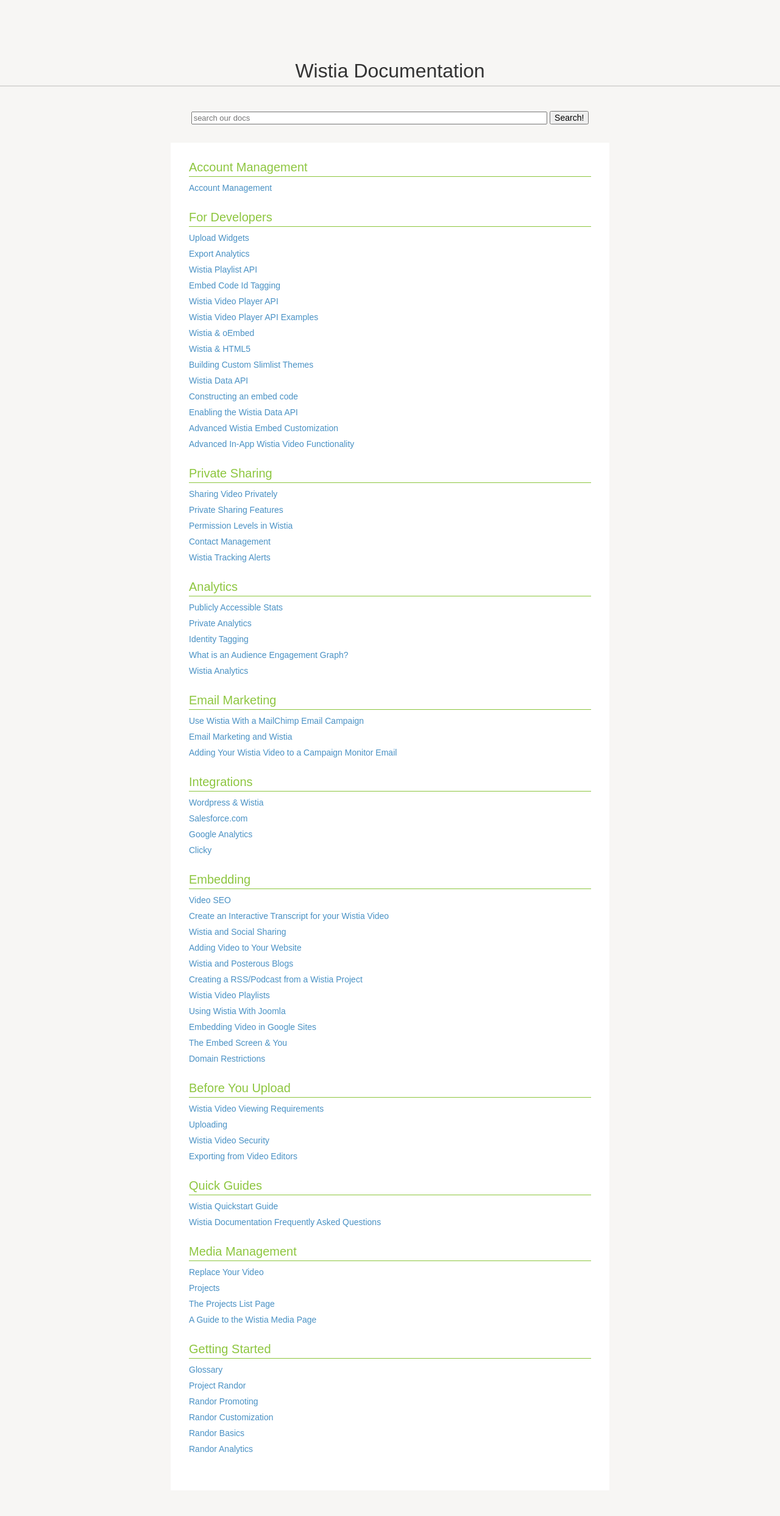
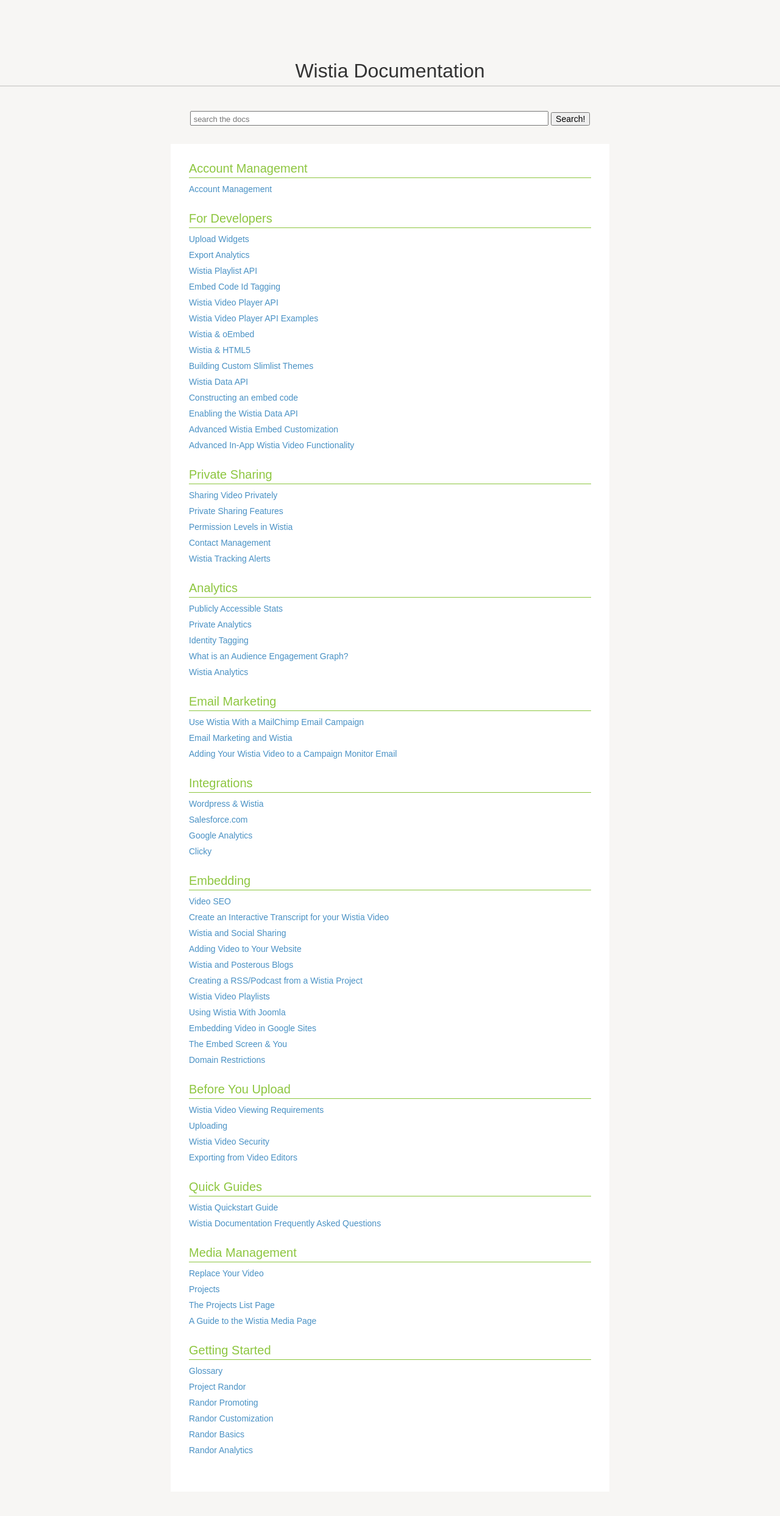
Before and after one commit to wistia/wistia-open-docs, a Jekyll site: the page built from index.html, in a window 1280 px wide. Shown: the whole page at 61% size. Built offline with Jekyll 4.4.1, drawn with Linux system fonts in a browser that asks for light colours.

Commit message:
tiny bubbles...

```diff
--- a/_layouts/home.html
+++ b/_layouts/home.html
@@ -17,7 +17,7 @@
     </header>
     <div id='container_home'>
       <div class='search_bar'>
-        <input id='search_text' placeholder='search our docs' type='text' />
+        <input id='search_text' placeholder='search the docs' type='text' />
         <button id='search_button'>Search!</button>
       </div>
       <div id='content'>
--- a/_sass/screen.sass
+++ b/_sass/screen.sass
@@ -418,6 +418,8 @@
     width: 80%
     height: 15px
     font-size: 13px
+    padding: 4px
+    padding-bottom: 1px
   button
     font-size: 14px
 
@@ -428,8 +430,6 @@
     width: 100%
     input
       width: 180px
-      padding: 4px
-      padding-bottom: 1px
 
 #results
   @extend #post
--- a/stylesheets/screen.css
+++ b/stylesheets/screen.css
@@ -600,23 +600,23 @@
   width: 80%;
   height: 15px;
   font-size: 13px;
+  padding: 4px;
+  padding-bottom: 1px;
 }
-/* line 421, ../_sass/screen.sass */
+/* line 423, ../_sass/screen.sass */
 .search_bar button {
   font-size: 14px;
 }
 
-/* line 425, ../_sass/screen.sass */
+/* line 427, ../_sass/screen.sass */
 #doc_nav_container .search_bar {
   margin: 0;
   text-align: left;
   width: 100%;
 }
-/* line 429, ../_sass/screen.sass */
+/* line 431, ../_sass/screen.sass */
 #doc_nav_container .search_bar input {
   width: 180px;
-  padding: 4px;
-  padding-bottom: 1px;
 }
 
 /* line 434, ../_sass/screen.sass */
```
Also changed, not shown: 1 other file.
